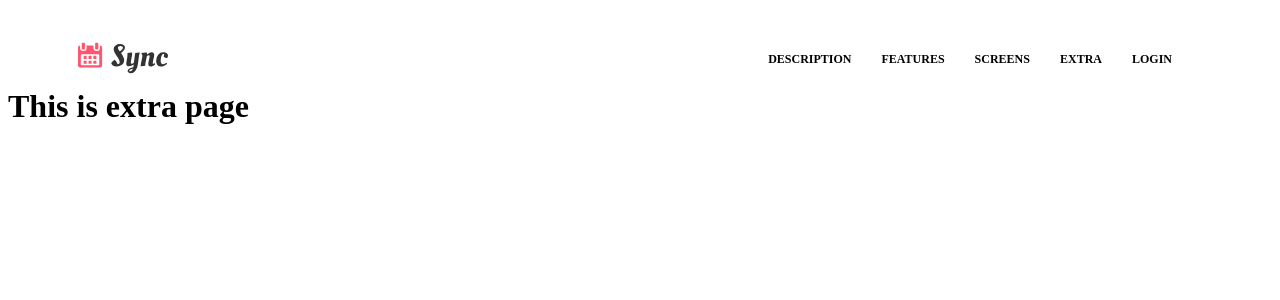
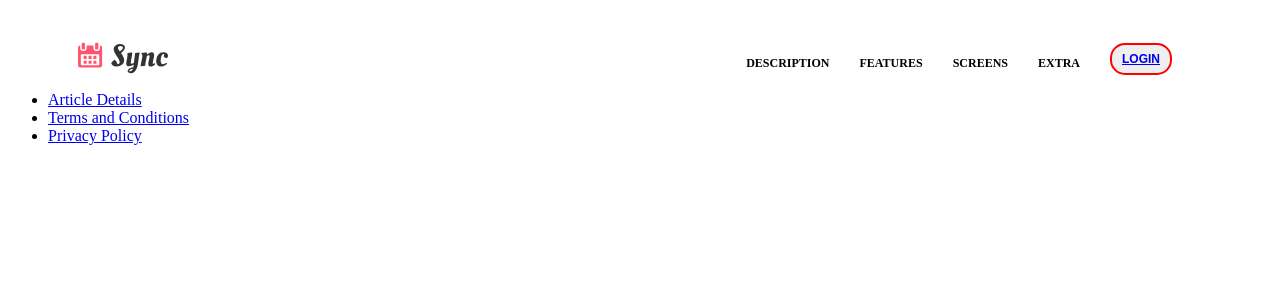
Before and after one commit to soniaonis/proyecto-vue-1, a Vue app: page /extra in a window 1280 px wide. Shown: the top 300 px of the page. Built offline with nearby package versions, Linux system fonts and the light colour scheme.

Commit message:
components, routes, login button fixed

```diff
--- a/src/App.vue
+++ b/src/App.vue
@@ -1,21 +1,21 @@
 <script setup>
 import { RouterLink, RouterView } from 'vue-router'
-import HelloWorld from './components/HelloWorld.vue'
+import LoginButton from './components/LoginButton.vue'
+//import HelloWorld from './components/HelloWorld.vue'
 
 </script>
 
 <template>
   <header>
-    <img alt="Sync logo" class="logo" src="@/assets/img/logosync.svg" width="150" height="100" />
+    <img alt="logo empresa" class="logo" src="@/assets/img/logosync.svg" width="150" height="100" />
 
       <nav>
         <RouterLink to="/description">DESCRIPTION</RouterLink>
         <RouterLink to="/features">FEATURES</RouterLink>
         <RouterLink to="/screens">SCREENS</RouterLink>
         <RouterLink to="/extra">EXTRA</RouterLink>
-        <RouterLink to="/login">LOGIN</RouterLink>
+        <LoginButton/>
       </nav>
-
   </header>
 
   <RouterView />
--- a/src/components/LoginButton.vue
+++ b/src/components/LoginButton.vue
@@ -1,6 +1,8 @@
 <template>
     <div class="loginButton">
-        <button class="login">LOGIN</button>
+        <button class="login">
+            <RouterLink to="/login">LOGIN</RouterLink>
+        </button>
     </div>
 </template>
 
@@ -14,4 +16,5 @@
     padding: 7px 10px ;
     margin-top: -30px;
  }
+
 </style>
--- a/src/router/index.js
+++ b/src/router/index.js
@@ -27,7 +27,7 @@ const router = createRouter({
     {
       path: '/login',
       name: 'Login Button',
-      component: () => import('../components/LoginButton.vue')
+      component: () => import('../views/LoginView.vue')
     }
   ]
 })
--- a/src/views/ExtraView.vue
+++ b/src/views/ExtraView.vue
@@ -1,7 +1,9 @@
 <template>
-    <div class="features">
-      <h1>This is extra page</h1>
-    </div>
+    <ul class="dropdown-menu">
+      <li><a href="#">Article Details</a></li>
+      <li><a href="#">Terms and Conditions</a></li>
+      <li><a href="#">Privacy Policy</a></li>
+    </ul>
   </template>
 
   <style>
--- a/src/views/HomeView.vue
+++ b/src/views/HomeView.vue
@@ -1,6 +1,5 @@
 <script setup>
 import TheWelcome from '../components/TheWelcome.vue'
-import LoginButton from '../components/LoginButton.vue'
 </script>
 
 <template>
--- a/src/views/LoginView.vue
+++ b/src/views/LoginView.vue
@@ -0,0 +1,3 @@
+<template>
+    <h1>Esto es login view</h1>
+</template>
```
